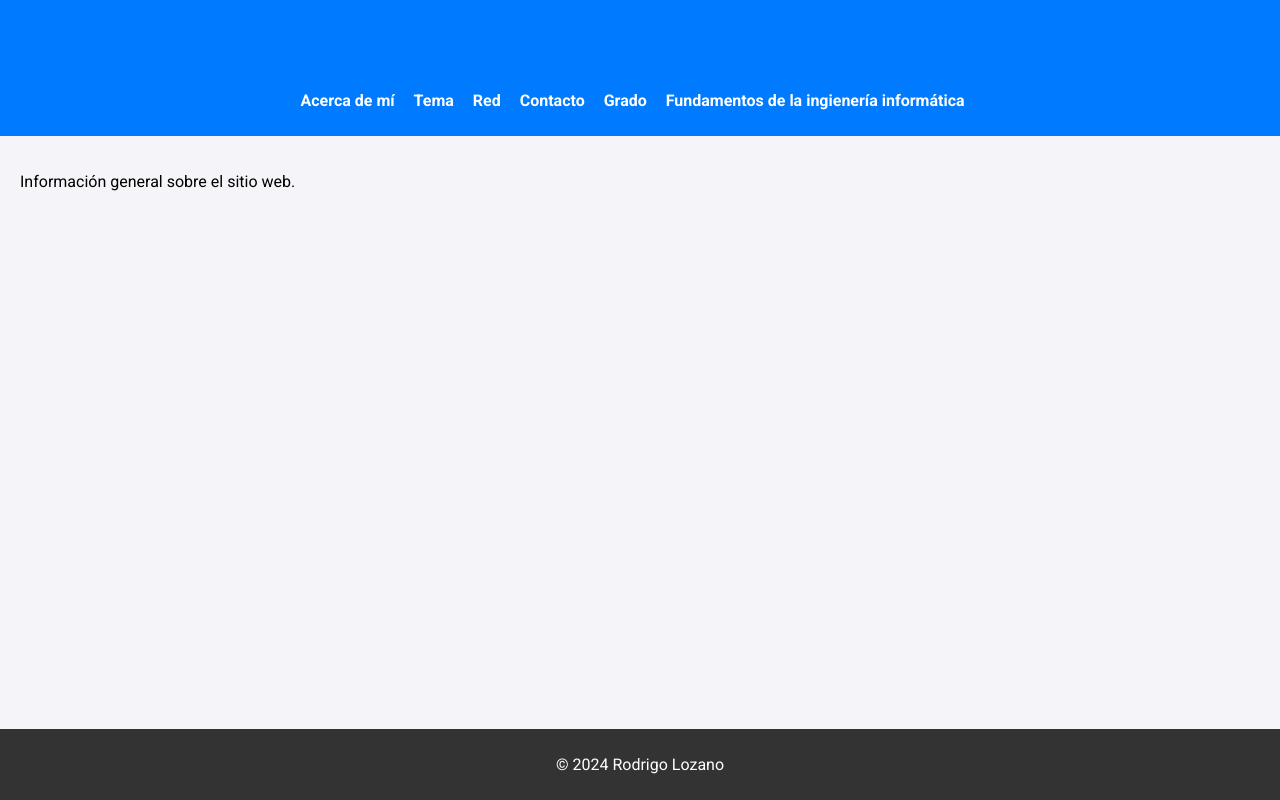
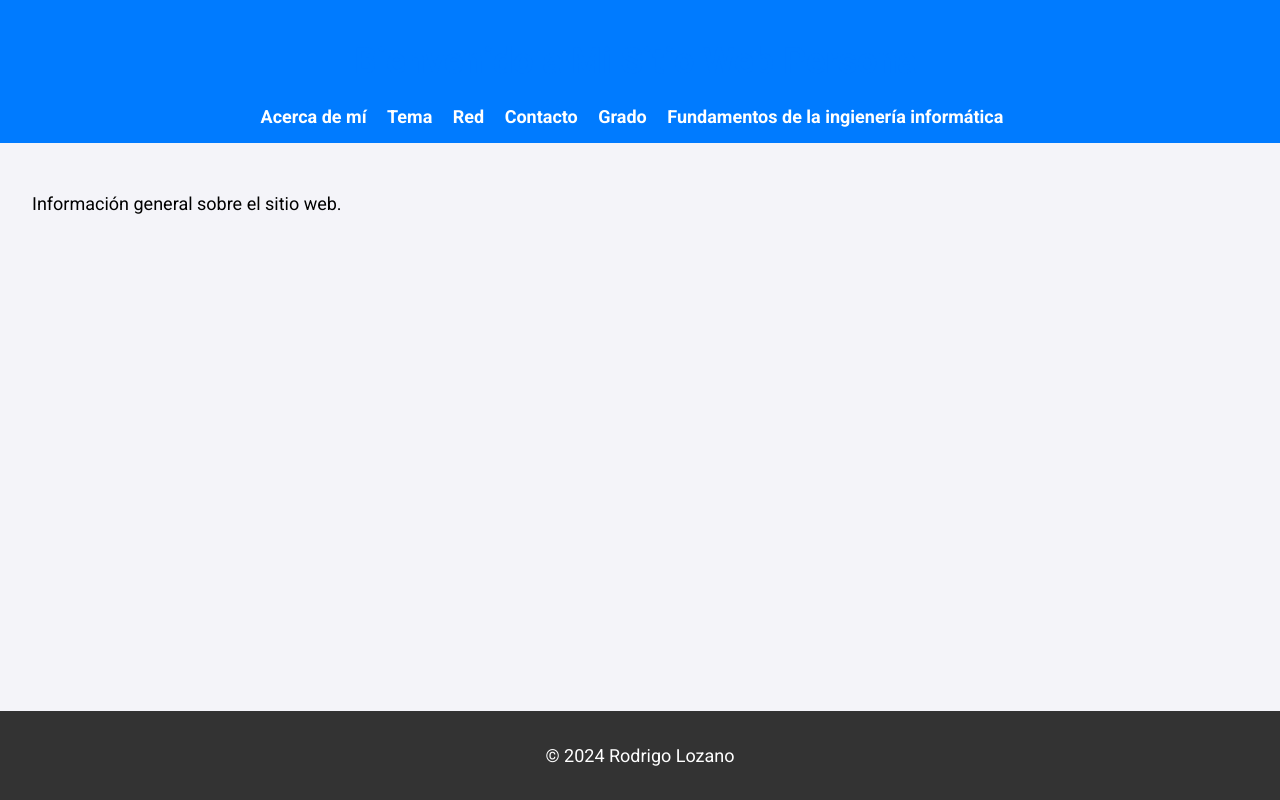
Before and after one commit to rodrigolzn/PracticawebRodrigoLozano, a plain HTML site: page index.html in a window 1280 px wide. Drawn offline with Linux system fonts and the light colour scheme.

Commit message:
Primer commit

```diff
--- a/CSS/styles.css
+++ b/CSS/styles.css
@@ -64,3 +64,116 @@ a {
 a:hover {
     color: #0056b3;
 }
+
+/* Estilos para pantallas pequeñas (móviles) */
+@media (max-width: 600px) {
+    body {
+        font-size: 14px;
+    }
+
+    nav ul li {
+        display: block;
+        margin-bottom: 10px;
+    }
+
+    header, footer {
+        text-align: center;
+    }
+}
+
+/* Estilos para pantallas medianas (tabletas) */
+@media (min-width: 601px) and (max-width: 1024px) {
+    body {
+        font-size: 16px;
+    }
+
+    nav ul li {
+        display: inline-block;
+        margin-right: 10px;
+    }
+
+    header, footer {
+        text-align: center;
+    }
+}
+
+/* Estilos para pantallas grandes (escritorio) */
+@media (min-width: 1025px) {
+    body {
+        font-size: 18px;
+    }
+
+    nav ul li {
+        display: inline;
+        margin-right: 15px;
+    }
+
+    header, footer {
+        text-align: left;
+    }
+}
+
+body {
+    margin: 0;
+    padding: 0;
+    font-family: 'Roboto', sans-serif;
+    background-color: #f4f4f9;
+}
+
+header {
+    background-color: #007BFF;
+    color: #fff;
+    padding: 1rem 2rem;
+    text-align: center;
+}
+
+nav ul {
+    list-style-type: none;
+    padding: 0;
+    margin: 0;
+}
+
+nav ul li {
+    display: inline;
+    margin-right: 1rem;
+}
+
+nav ul li a {
+    text-decoration: none;
+    color: #fff;
+    font-weight: bold;
+}
+
+nav ul li a:hover {
+    color: #ffdd57;
+}
+
+main {
+    padding: 2rem;
+}
+
+section {
+    margin-bottom: 2rem;
+}
+
+footer {
+    background-color: #333;
+    color: #fff;
+    text-align: center;
+    padding: 1rem 0;
+    position: fixed;
+    width: 100%;
+    bottom: 0;
+}
+
+h1, h2 {
+    color: #007BFF;
+}
+
+a {
+    color: #007BFF;
+}
+
+a:hover {
+    color: #0056b3;
+}
--- a/index.html
+++ b/index.html
@@ -5,6 +5,8 @@
     <meta name="viewport" content="width=device-width, initial-scale=1.0">
     <title>Mi Sitio Web</title>
     <link rel="stylesheet" href="CSS/styles.css">
+    <link rel="stylesheet" href="https://fonts.googleapis.com/css2?
+    family=Roboto:wght@400;700&display=swap">
 </head>
 <body>
     <header>
```
Also changed, not shown: PUBLIC/net.html (+2 -2 lines).
